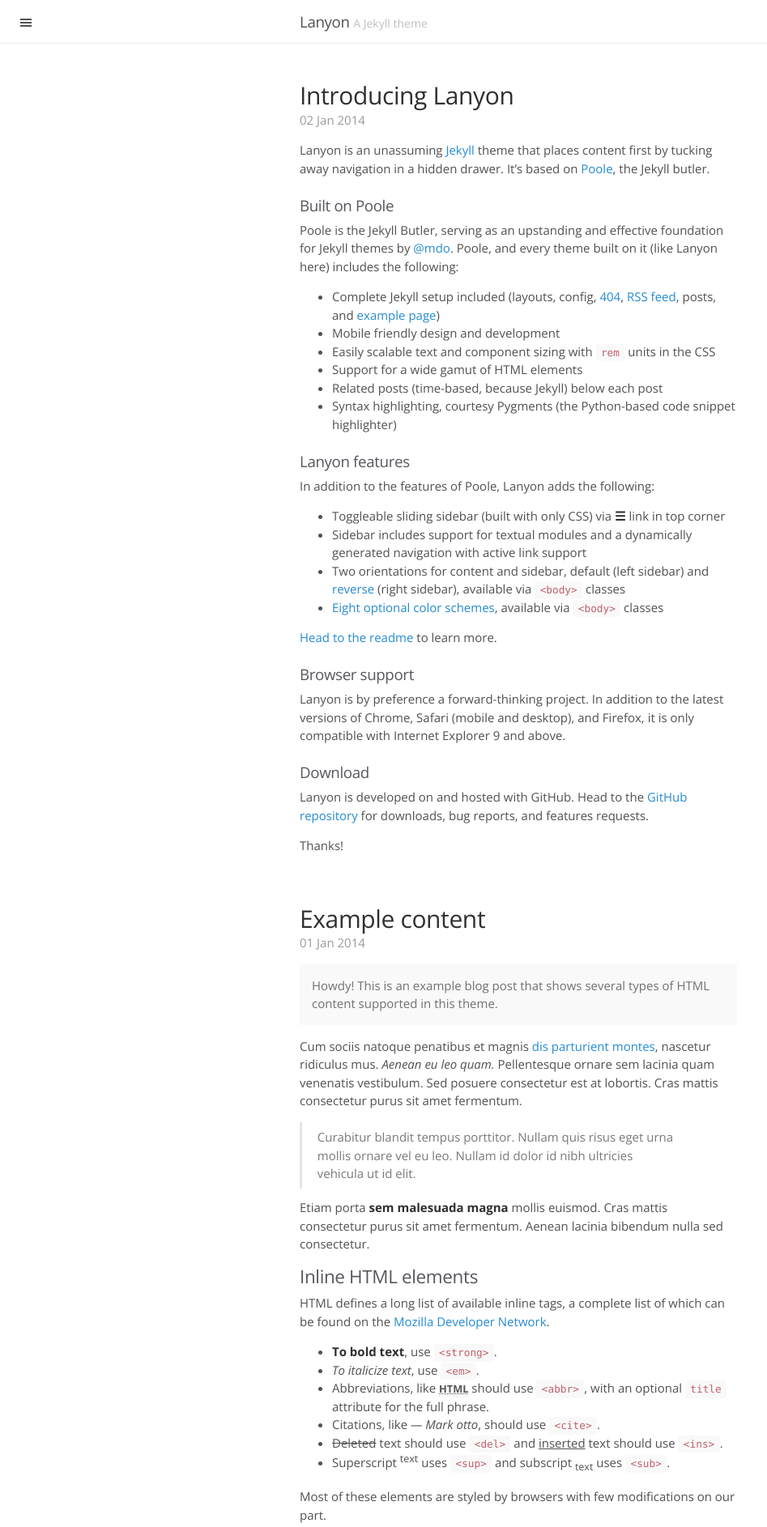
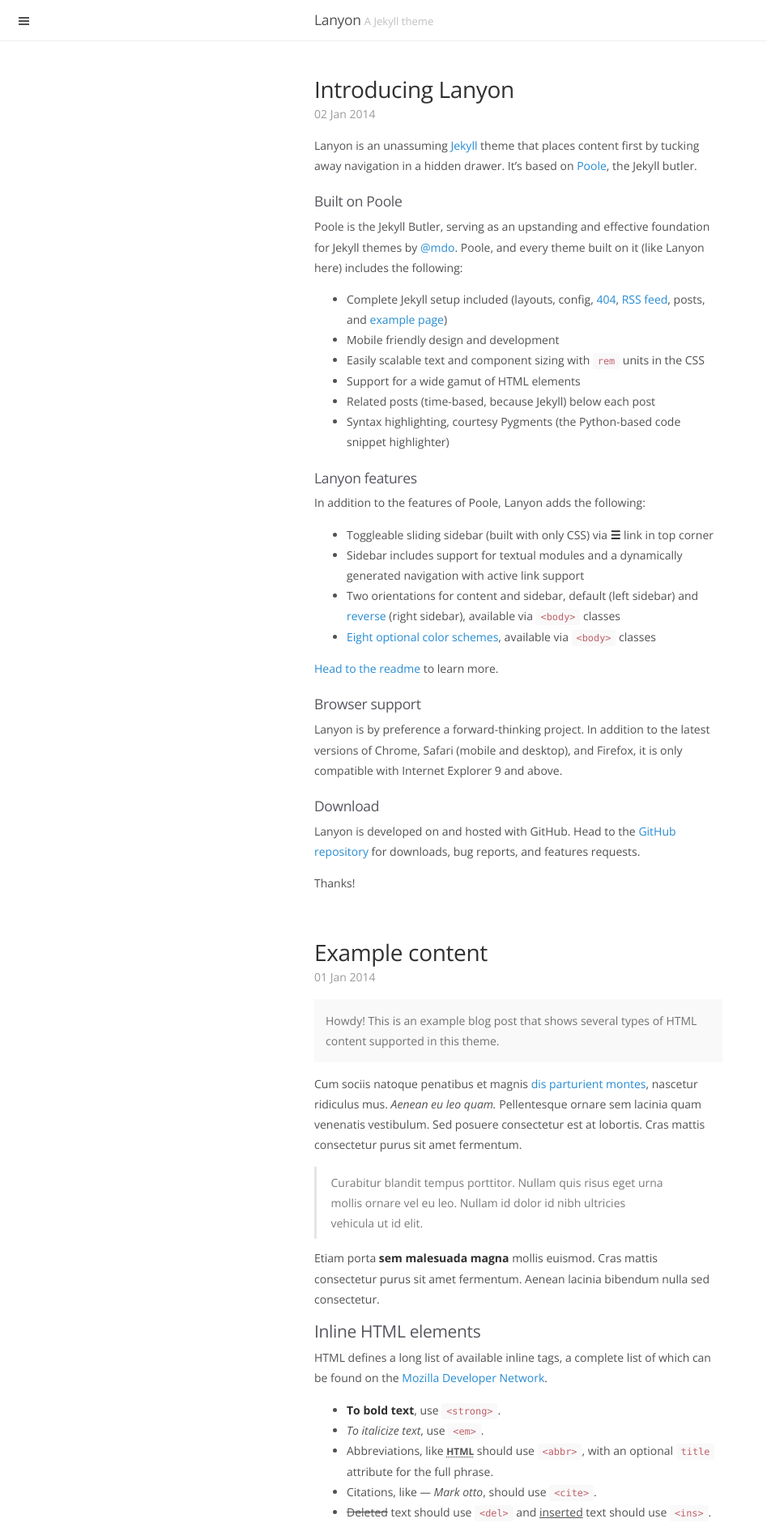
Before and after one commit to guiller/guiller.github.io, a Jekyll site: the page built from index.html, in a window 1280 px wide. Shown: the top 1886 px of the page at 81% size, without its empty margins (0-947 px from the left). Built offline with Jekyll 4.4.1, drawn with Linux system fonts in a browser that asks for light colours; Markdown is read by kramdown in place of the engine named in the settings; the list of posts is cut into pages by our own code.

Commit message:
cambio tipografía cuerpo 14 y line-height 1.8

```diff
--- a/public/css/poole.css
+++ b/public/css/poole.css
@@ -50,11 +50,11 @@
 html {
   font-family:'Open Sans',sans-serif;
   font-size: 12px;
-  line-height: 1.5;
+  line-height: 1.8;
 }
 @media (min-width: 38rem) {
   html {
-    font-size: 15px;
+    font-size: 14px;
   }
 }
 
```
